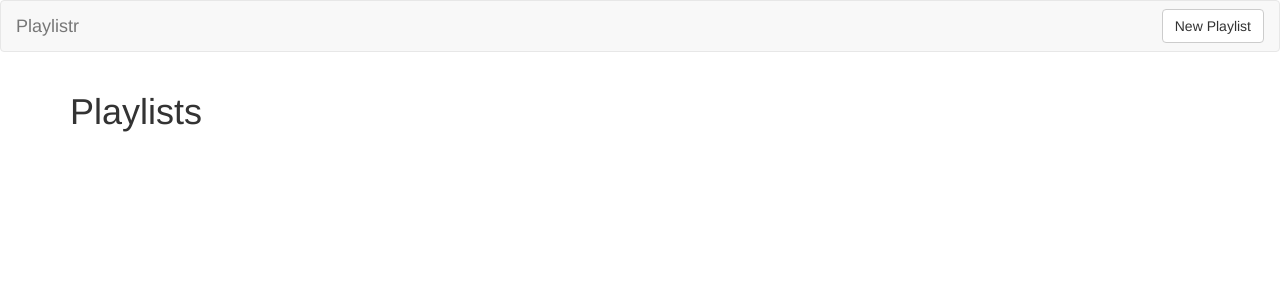
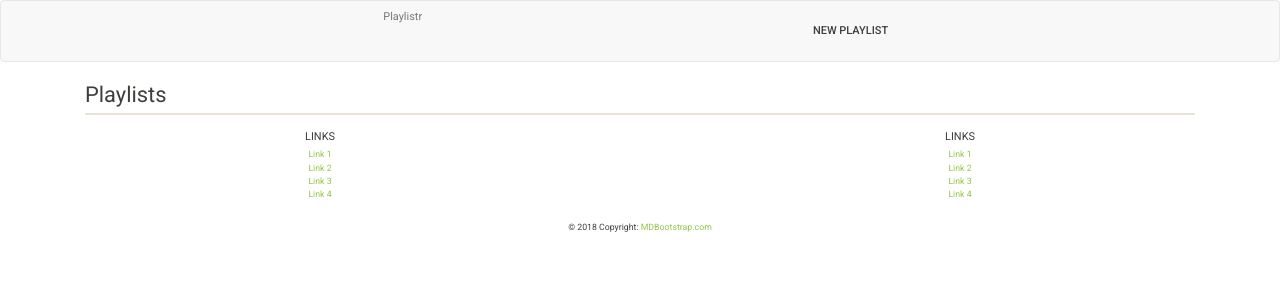
Before and after one commit to aucoeur/playlistr, a Flask app: page / in a window 1280 px wide. Shown: the top 300 px of the page. Run offline with Flask 2, Linux system fonts and the light colour scheme; data that the repository does not hold is empty; some libraries are stand-ins or nearby versions.

Commit message:
add created_at, footer, and bootstrap theme

```diff
--- a/app.py
+++ b/app.py
@@ -1,6 +1,7 @@
 from flask import Flask, render_template, request, redirect, url_for
 from pymongo import MongoClient
 from bson.objectid import ObjectId
+from datetime import datetime
 import os
 
 host = os.environ.get('MONGODB_URI', 'mongodb://localhost:27017/Playlistr')
@@ -34,7 +35,8 @@ def playlists_submit():
         'title': request.form.get('title'),
         'description': request.form.get('description'),
         'videos': request.form.get('videos').split(),
-        'ratings': request.form.get('ratings')
+        'ratings': request.form.get('ratings'),
+        'created_at': datetime.now()
     }
     playlist_id = playlists.insert_one(playlist).inserted_id
     return redirect(url_for('playlists_show', playlist_id=playlist_id))
--- a/templates/base.html
+++ b/templates/base.html
@@ -5,6 +5,7 @@
   <title>Playlistr</title>
   <!-- Latest compiled and minified CSS -->
   <link rel='stylesheet' href='https://maxcdn.bootstrapcdn.com/bootstrap/3.3.7/css/bootstrap.min.css'>
+  <link rel='stylesheet' href='https://bootswatch.com/4/sandstone/bootstrap.min.css'>
 </head>
 <body>
 
@@ -15,6 +16,35 @@
 
         {% endblock %}
     </div>
+    <!-- Footer -->
+    <footer class='page-footer font-small blue pt-4'>
+        <div class='container-fluid text-center'>
+            <div class='row'>
+            <hr class='clearfix w-100 d-md-none pb-3'>
+            <div class='col-md-6 mb-md-0 mb-3'>
+                <h5 class='text-uppercase'>Links</h5>
+                <ul class='list-unstyled'>
+                    <li><a href='#!'>Link 1</a></li>
+                    <li><a href='#!'>Link 2</a></li>
+                    <li><a href='#!'>Link 3</a></li>
+                    <li><a href='#!'>Link 4</a></li>
+                </ul>
+            </div>
+            <div class='col-md-6 mb-md-0 mb-3'>
+                <h5 class='text-uppercase'>Links</h5>
+                <ul class='list-unstyled'>
+                    <li><a href='#!'>Link 1</a></li>
+                    <li><a href='#!'>Link 2</a></li>
+                    <li><a href='#!'>Link 3</a></li>
+                    <li><a href='#!'>Link 4</a></li>
+                </ul>
+            </div>
+            </div>
+        </div>
+        <div class='footer-copyright text-center py-3'>© 2018 Copyright:
+          <a href='https://mdbootstrap.com/education/bootstrap/'> MDBootstrap.com</a>
+        </div>
+    </footer>
 
     <!-- Latest compiled and minified JavaScript -->
     <script src='https://maxcdn.bootstrapcdn.com/bootstrap/3.3.7/js/bootstrap.min.js'></script>
--- a/templates/playlists_show.html
+++ b/templates/playlists_show.html
@@ -5,12 +5,18 @@
 <div class='row'>
     <div class='col-sm-6 col-sm-offset-3'>
         <h1>{{ playlist.title }}</h1>
+        {% if playlist.created_at %}
+            <p class='text-muted'>Created on: {{{ playlist.created_at.strftime('%A, %d %B, %Y') }} at {{ playlist.created_at.strftime('%I:%M %p') }}</p>
+        {% endif %}
+
         <h2>{{ playlist.description }}</h2>
+
         {% for video in playlist.videos %}
             <div class="card"><div class="card-body">
                 <iframe width="420" height="315" src="{{ video }}"></iframe>
             </div></div>
         {% endfor %}
+
         <p><a href='/playlists/{{ playlist._id }}/edit'>Edit</a></p>
         <p><form method='POST' action='/playlists/{{ playlist._id }}/delete'>
             <input type='hidden' name='_method' value='DELETE'>
```
